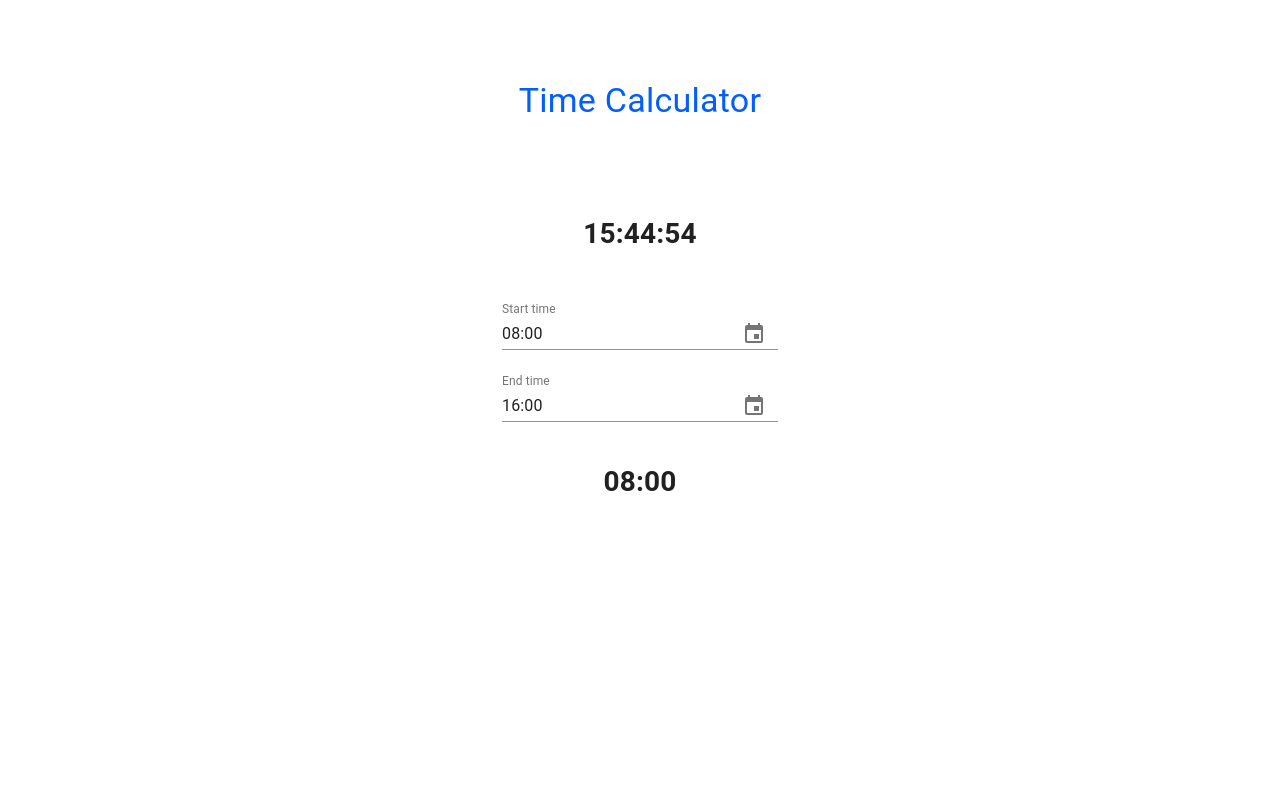
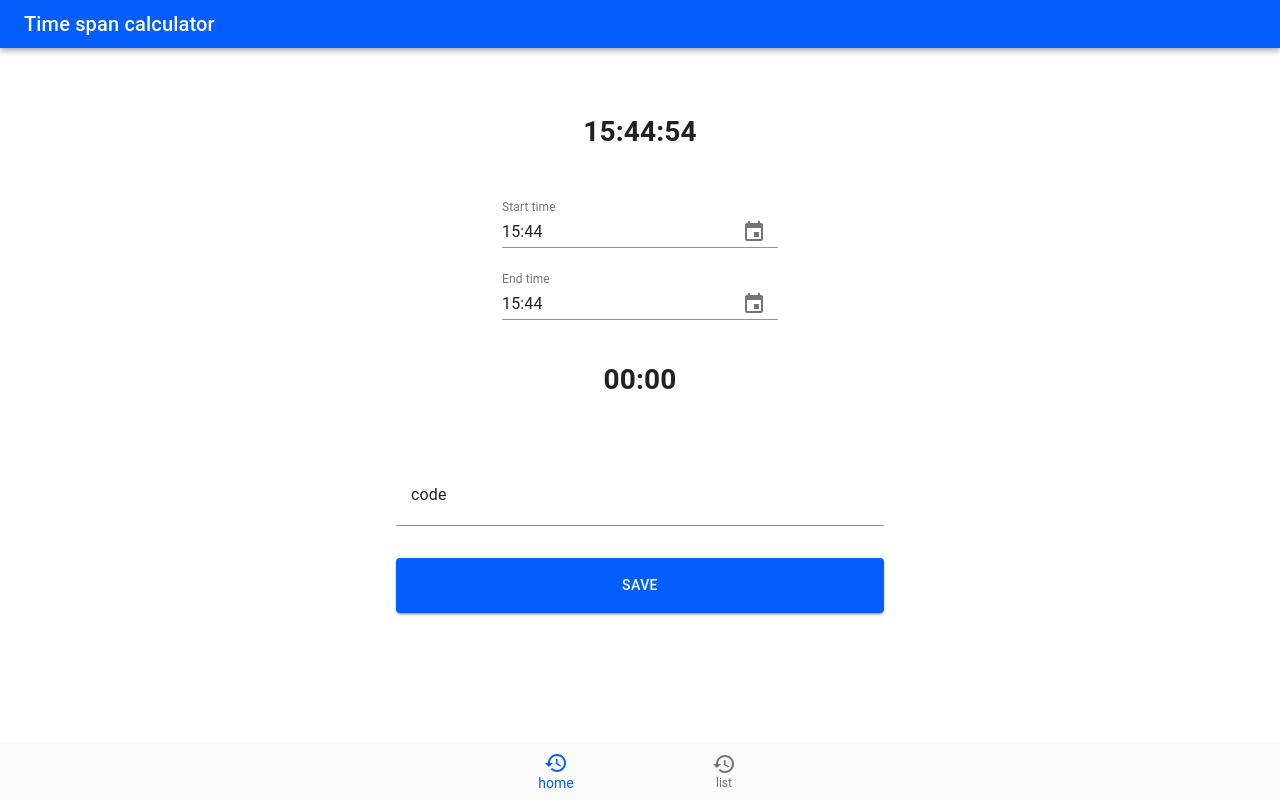
Before and after one commit to trolund/TimespanCalculator, a Next.js app: page / in a window 1280 px wide. Built offline with nearby package versions, Linux system fonts and the light colour scheme.

Commit message:
save times

```diff
--- /dev/null
+++ b/components/Nav.tsx
@@ -0,0 +1,43 @@
+import { BottomNavigation, BottomNavigationAction, Link } from '@material-ui/core';
+import React, { useEffect } from 'react';
+import RestoreIcon from '@material-ui/icons/Restore';
+import FavoriteIcon from '@material-ui/icons/Favorite';
+import { menu } from '../services/menu';
+import { useRouter } from 'next/router'
+
+interface navProps {
+    setLocation: (page: number) => void;
+    location: number;
+}
+
+const Nav: React.FC<navProps> = ({ setLocation, location }) => {
+    const router = useRouter()
+
+    useEffect(() => {
+        if (router.route.includes("list")) {
+            setLocation(1)
+        } else {
+            setLocation(0)
+        }
+
+    }, [router]);
+
+    const go = (event, newValue) => {
+        router.push(menu[newValue].href)
+        setLocation(newValue);
+    }
+
+    return (<BottomNavigation
+        className="nav"
+        value={location}
+        onChange={go}
+        showLabels
+    >
+        {menu.map(item => {
+            return (<BottomNavigationAction key={item.name} label={item.name} icon={item.icon} />)
+        })}
+
+    </BottomNavigation>)
+}
+
+export default Nav;
--- a/components/Time.tsx
+++ b/components/Time.tsx
@@ -1,7 +1,9 @@
 import React, { useEffect, useState } from 'react'
-import { Grid, Typography } from '@material-ui/core'
+import { Button, Grid, Input, Typography } from '@material-ui/core'
 import DateFnsUtils from '@date-io/date-fns'
 import { KeyboardTimePicker, MuiPickersUtilsProvider } from '@material-ui/pickers'
+import { addItem } from '../services/timeSaver';
+import { formatDate, getAmountOfTimeString } from '../services/dateService';
 
 enum TimeType {
     START,
@@ -10,8 +12,9 @@ enum TimeType {
 
 export function Time() {
     const [now, onChange] = useState(Date.now);
-    const [startDate, setStartDate] = React.useState(new Date('2021-08-18T08:00:00'));
-    const [endDate, setendDate] = React.useState(new Date('2021-08-18T16:00:00'));
+    const [startDate, setStartDate] = React.useState(new Date());
+    const [endDate, setendDate] = React.useState(new Date());
+    const [name, setName] = useState<string>("code");
 
     const handleDateChange = (type: TimeType, date: Date) => {
         if (type === TimeType.START) {
@@ -32,28 +35,8 @@ export function Time() {
         }
     }, []);
 
-    const formatDate = (d: number) => {
-        const data = new Date(d);
-        return `${data.getHours() < 10 ? "0" + data.getHours() : data.getHours()}:${data.getMinutes() < 10 ? "0" + data.getMinutes() : data.getMinutes()}:${data.getSeconds() < 10 ? "0" + data.getSeconds() : data.getSeconds()}`
-    }
-
-    const getAmountOfTime = (a: Date, b: Date) => {
-        let diff = b.getTime() - a.getTime();
-
-        var hours = Math.floor(diff / (1000 * 60 * 60));
-        diff -= hours * (1000 * 60 * 60);
-
-        var mins = Math.floor(diff / (1000 * 60));
-        diff -= mins * (1000 * 60);
-
-        return `${hours < 10 ? "0" + hours : hours}:${mins < 10 ? "0" + mins : mins}`
-    }
-
     return (
         <div style={{ margin: "2rem" }}>
-            <Typography color="primary" variant="h4" component="h1" className="page-header" gutterBottom>
-                Time Calculator
-            </Typography>
             <h1 className="clock">{formatDate(now)}</h1>
             <MuiPickersUtilsProvider utils={DateFnsUtils}>
                 <Grid container justify="space-around">
@@ -85,7 +68,13 @@ export function Time() {
                     />
                 </Grid>
             </MuiPickersUtilsProvider>
-            <h1 className="clock">{getAmountOfTime(startDate, endDate)}</h1>
+            <h1 className="clock">{getAmountOfTimeString(startDate, endDate)}</h1>
+            <Input className="input" value={name} onChange={(e) => setName(e.target.value)} />
+            <Button className="button" color="primary" variant="contained" onClick={() => {
+                addItem({ name: name, startTime: startDate, endTime: endDate })
+            }}>
+                Save
+            </Button>
         </ div>
     );
 }
--- a/package.json
+++ b/package.json
@@ -16,9 +16,11 @@
   "dependencies": {
     "@date-io/date-fns": "^1.3.13",
     "@material-ui/core": "^4.11.4",
+    "@material-ui/icons": "^4.11.2",
     "@material-ui/pickers": "^3.3.10",
     "date-fns": "^2.21.2",
     "isomorphic-unfetch": "^3.0.0",
+    "localforage": "^1.9.0",
     "material-ui": "^0.20.2",
     "next": "^9.0.2",
     "next-pwa": "^5.2.21",
--- a/pages/_app.tsx
+++ b/pages/_app.tsx
@@ -4,6 +4,9 @@ import { createMuiTheme, ThemeProvider } from '@material-ui/core/styles';
 import CssBaseline from '@material-ui/core/CssBaseline';
 import { red } from '@material-ui/core/colors';
 import '../public/styles.css'
+import Nav from '../components/Nav';
+import MenuIcon from '@material-ui/icons/Menu';
+import { AppBar, IconButton, Toolbar, Typography } from '@material-ui/core';
 
 const theme = createMuiTheme({
   palette: {
@@ -31,6 +34,8 @@ interface IMyApp {
 export default function MyApp(props: IMyApp) {
   const { Component, pageProps } = props;
 
+  const [location, setLocation] = React.useState(0);
+
   React.useEffect(() => {
     // Remove the server-side injected CSS.
     const jssStyles = document.querySelector('#jss-server-side');
@@ -39,16 +44,25 @@ export default function MyApp(props: IMyApp) {
     }
   }, []);
 
+  const title = "Time span calculator"
+
   return (
     <React.Fragment>
       <Head>
-        <title>Time span calculator</title>
+        <title>{title}</title>
         <meta name="viewport" content="minimum-scale=1, initial-scale=1, width=device-width" />
       </Head>
       <ThemeProvider theme={theme}>
-        {/* CssBaseline kickstart an elegant, consistent, and simple baseline to build upon. */}
+        <AppBar position="static">
+          <Toolbar variant="dense">
+            <Typography variant="h6" color="inherit">
+              {title}
+            </Typography>
+          </Toolbar>
+        </AppBar>
         <CssBaseline />
         <Component {...pageProps} />
+        <Nav setLocation={setLocation} location={location} />
       </ThemeProvider>
     </React.Fragment>
   );
--- a/pages/_document.tsx
+++ b/pages/_document.tsx
@@ -118,6 +118,7 @@ export default class MyDocument extends Document {
         <body>
           <Main />
           <NextScript />
+
         </body>
       </html>
     );
--- a/public/styles.css
+++ b/public/styles.css
@@ -3,7 +3,7 @@
 }
 
 .container {
-    padding: env(safe-area-inset-top, 20px) env(safe-area-inset-right, 20px) env(safe-area-inset-bottom, 20px) env(safe-area-inset-left, 20px);
+    padding: env(safe-area-inset-top, 20px) env(safe-area-inset-right, 20px) calc(env(safe-area-inset-bottom, 20px) + 70px) env(safe-area-inset-left, 20px);
 }
 
 .page-header {
@@ -19,3 +19,30 @@
     text-align: center;
     color: var(--main-color);
 }
+
+.nav {
+    width: 100%;
+    height: fit-content;
+    position: fixed;
+    bottom: 0;
+    background: rgb(250, 250, 250) !important;
+    box-shadow: rgba(0, 0, 0, 0.16) 0px 1px 4px;
+}
+
+.button {
+    padding: 15px !important;
+    margin-left: auto;
+    margin-right: auto;
+    margin-top: 2rem;
+    margin-bottom: 2rem;
+    width: 100%;
+}
+
+.input {
+    padding: 15px !important;
+    margin-left: auto;
+    margin-right: auto;
+    margin-top: 2rem;
+    margin-bottom: 2rem;
+    width: 100%;
+}
--- /dev/null
+++ b/services/dateService.ts
@@ -0,0 +1,29 @@
+const formatDate = (d: number) => {
+    const data = new Date(d);
+    return `${data.getHours() < 10 ? "0" + data.getHours() : data.getHours()}:${data.getMinutes() < 10 ? "0" + data.getMinutes() : data.getMinutes()}:${data.getSeconds() < 10 ? "0" + data.getSeconds() : data.getSeconds()}`
+}
+
+const getAmountOfTime = (a: Date, b: Date): [number, number] => {
+    let diff = b.getTime() - a.getTime();
+
+    var hours = Math.floor(diff / (1000 * 60 * 60));
+    diff -= hours * (1000 * 60 * 60);
+
+    var mins = Math.floor(diff / (1000 * 60));
+    diff -= mins * (1000 * 60);
+
+    return [hours, mins];
+}
+
+const getAmountOfTimeString = (a: Date, b: Date) => {
+    const [hours, mins] = getAmountOfTime(a, b)
+    return `${hours < 10 ? "0" + hours : hours}:${mins < 10 ? "0" + mins : mins}`
+}
+
+const timeString = (hours: number, mins: number) => {
+    return `${hours < 10 ? "0" + hours : hours}:${mins < 10 ? "0" + mins : mins}`
+}
+
+const parseDate = (d: any) => new Date(Date.parse(d))
+
+export { formatDate, getAmountOfTime, getAmountOfTimeString, timeString, parseDate }
--- /dev/null
+++ b/services/menu.tsx
@@ -0,0 +1,22 @@
+
+import RestoreIcon from '@material-ui/icons/Restore';
+import FavoriteIcon from '@material-ui/icons/Favorite';
+
+export type menuItem = {
+    name: string;
+    icon: JSX.Element;
+    href: string;
+}
+
+export const menu: menuItem[] = [
+    {
+        name: 'home',
+        icon: (<RestoreIcon />),
+        href: "/"
+    },
+    {
+        name: 'list',
+        icon: (<RestoreIcon />),
+        href: "/list"
+    }
+]
--- /dev/null
+++ b/services/timeSaver.ts
@@ -0,0 +1,38 @@
+import localforage from "localforage"
+
+export type TimeItem = {
+    name: string;
+    startTime: Date;
+    endTime: Date;
+    duration?: number;
+}
+
+const key = "timeSaver"
+
+const isServer = () => typeof window === undefined
+
+const addItem = async (item: TimeItem) => {
+    const list = await getItems()
+    if (Array.isArray(list)) {
+        localforage.setItem(key, JSON.stringify([...list, item]));
+    } else {
+        localforage.setItem(key, JSON.stringify([item]));
+    }
+}
+
+const getItems = async () => {
+    const json: string = await localforage.getItem(key)
+    const data: TimeItem[] = JSON.parse(json)
+    if (Array.isArray(data)) {
+        return data;
+    }
+    return []
+}
+
+const reset = async () => {
+    localforage.setItem(key, JSON.stringify([]));
+}
+
+
+
+export { addItem, getItems, reset }
```
Also changed, not shown: components/sumOfDay.tsx (added, +48 -0 lines), pages/index.tsx (+6 -12 lines), pages/list.tsx (added, +57 -0 lines), 1 other file (tests, documents, lock files or other folders).
